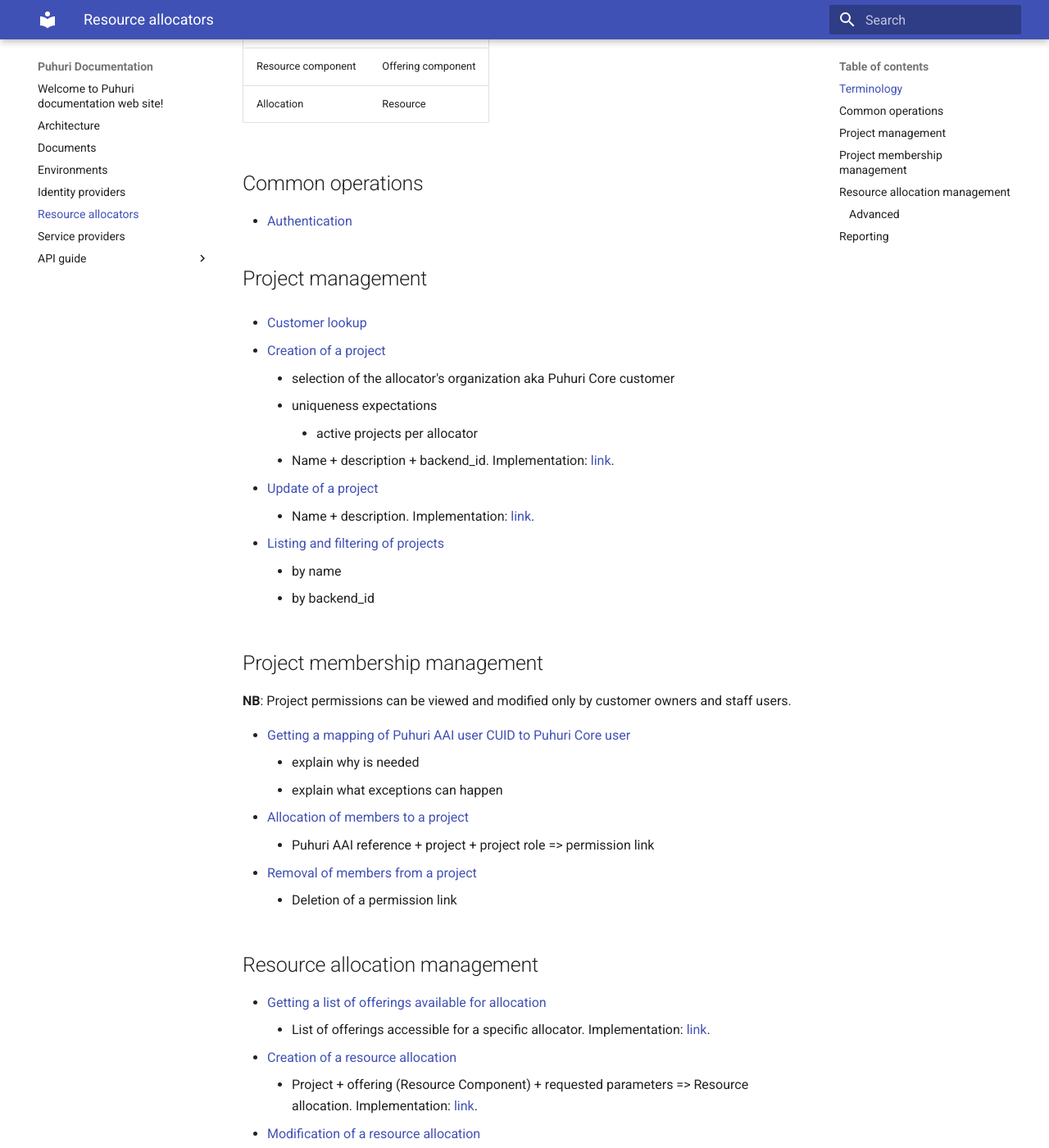
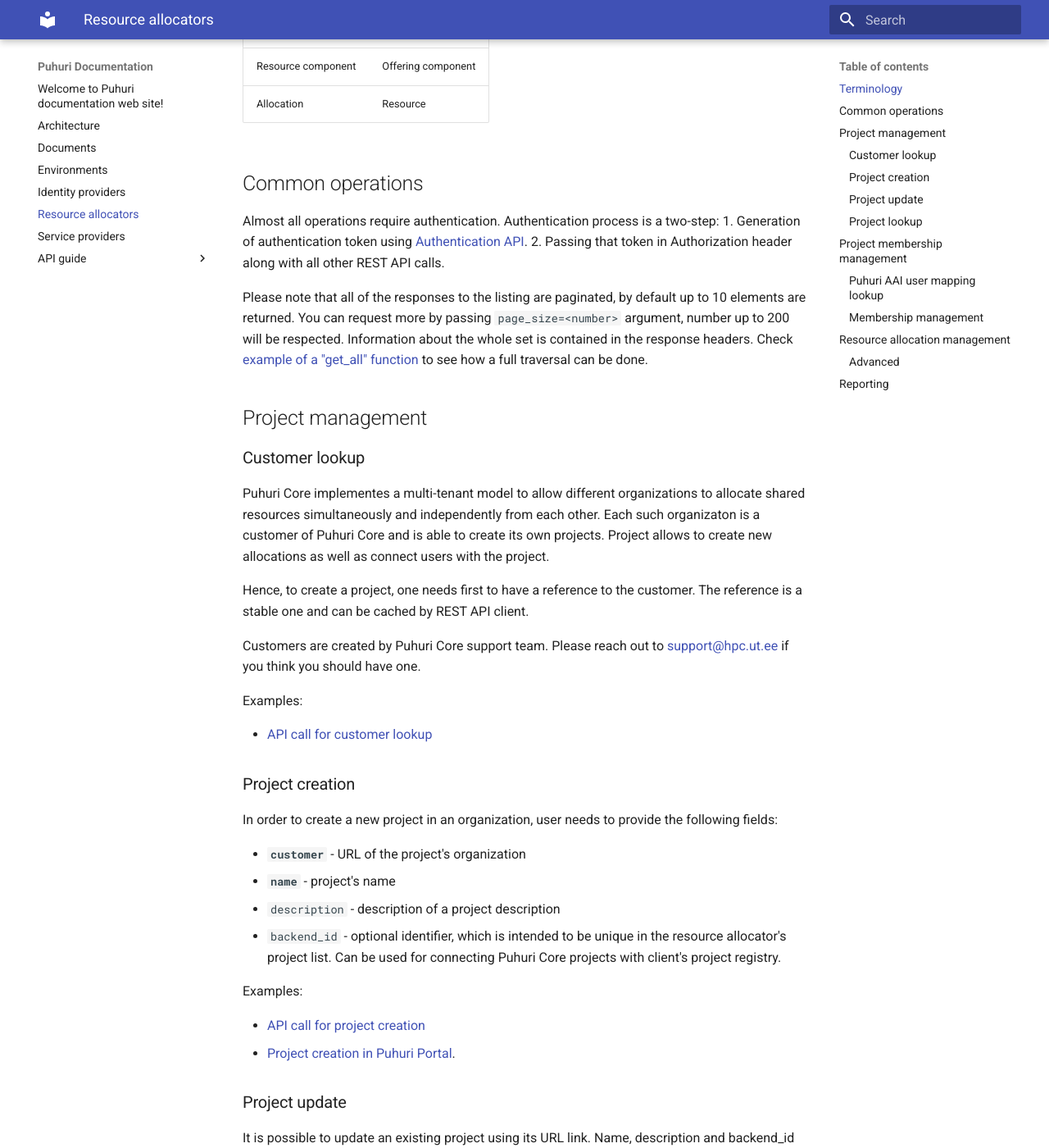
Before and after one commit to neicnordic/puhuri-web, an MkDocs documentation site: the page built from docs/resource-allocators.md, in a window 1280 px wide and 1400 px high, scrolled down 564 px. Shown: the whole window at 82% size. Built offline with MkDocs 1.6.1 and Material for MkDocs 9.7.7, drawn with Linux system fonts in a browser that asks for light colours; some of the changed text lies outside the part shown.

Commit message:
Extend and refactor documentation

```diff
--- a/docs/resource-allocators.md
+++ b/docs/resource-allocators.md
@@ -22,35 +22,121 @@ use a different naming than agreed in Puhuri. Below is a mapping to reduce confu
 
 ## Common operations
 
-- [Authentication](API guide/authentication.md)
+Almost all operations require authentication. Authentication process is a two-step:
+1. Generation of authentication token using [Authentication API](API guide/authentication.md).
+2. Passing that token in Authorization header along with all other REST API calls.
+
+Please note that all of the responses to the listing are paginated, by default up to 10 elements are returned.
+You can request more by passing `page_size=<number>` argument, number up to 200 will be respected. Information
+about the whole set is contained in the response headers. Check [example of a "get_all" function](https://github.com/waldur/ansible-waldur-module/blob/6679b6b8f9ca21099eb3a6cb97e846d3e8dd1249/waldur_client.py#L140)
+to see how a full traversal can be done.
 
 ## Project management
 
-- [Customer lookup](API guide/project.md#lookup-allocator-customers-available-to-a-user)
+### Customer lookup
+Puhuri Core implementes a multi-tenant model to allow different organizations to allocate shared resources simultaneously
+and independently from each other. Each such organizaton is a customer of Puhuri Core and is able to create its own
+projects. Project allows to create new allocations as well as connect users with the project.
 
-- [Creation of a project](API guide/project.md#create-a-new-project)
-    - selection of the allocator's organization aka Puhuri Core customer
-    - uniqueness expectations
-        - active projects per allocator
-    - Name + description + backend_id. Implementation: [link](https://github.com/waldur/waldur-mastermind/blob/7b2eba62e1e0dab945845f05030c7935e57f0d9c/src/waldur_mastermind/marketplace_remote/processors.py#L13).
+Hence, to create a project, one needs first to have a reference to the customer. The reference is a stable one and
+can be cached by REST API client.
 
-- [Update of a project](API guide/project.md#update-an-existing-project)
-    - Name + description. Implementation: [link](https://github.com/waldur/waldur-mastermind/blob/7b2eba62e1e0dab945845f05030c7935e57f0d9c/src/waldur_mastermind/marketplace_remote/processors.py#L13).
+Customers are created by Puhuri Core support team. Please reach out to [support@hpc.ut.ee](mailto:support@hpc.ut.ee)
+if you think you should have one.
 
-- [Listing and filtering of projects](API guide/project.md#list-projects-with-pissible-fintering)
-    - by name
-    - by backend_id
+Examples:
+
+- [API call for customer lookup](API guide/project.md#lookup-allocator-customers-available-to-a-user)
+
+
+### Project creation
+In order to create a new project in an organization, user needs to provide the following fields:
+
+- **`customer`** - URL of the project's organization
+- **`name`** - project's name
+- `description` - description of a project description
+- `backend_id` - optional identifier, which is intended to be unique in the resource allocator's project list. Can be
+  used for connecting Puhuri Core projects with client's project registry.
+
+Examples:
+
+- [API call for project creation](API guide/project.md#create-a-new-project)
+- [Project creation in Puhuri Portal](https://github.com/waldur/waldur-mastermind/blob/7b2eba62e1e0dab945845f05030c7935e57f0d9c/src/waldur_mastermind/marketplace_remote/processors.py#L13).
+
+### Project update
+
+It is possible to update an existing project using its URL link. Name, description and backend_id can be updated.
+
+Examples:
+
+- [API call for project update](API guide/project.md#update-an-existing-project)
+
+### Project lookup
+User can list projects and filter them using the following query parameters:
+
+- `name` - project's name (uses 'contains' logic for lookup)
+- `name_exact` - project's exact name
+- `description` - project's description
+- `backend_id` - project's backend id
+
+In case API user has access to more than one customer, extra filter by customer properties can be added:
+
+- `customer` - exact filter by customer UUID
+- `customer_name` - filter by partial match of the full name of a customer
+- `abbreviation` - filter by partial match of the abbreviation of a customer
+
+Examples:
+
+- [API call for listing  of projects](API guide/project.md#list-projects)
 
 ## Project membership management
-**NB**: Project permissions can be viewed and modified only by customer owners and staff users.
 
-- [Getting a mapping of Puhuri AAI user CUID to Puhuri Core user](API guide/project-permissions.md#getting-a-mapping-of-AAI-user-to-Core-user)
-    - explain why is needed
-    - explain what exceptions can happen
+### Puhuri AAI user mapping lookup
+
+Puhuri Core maintains its own set of user records. Project membership is essentially a link between a project and user,
+carrying also information about the role name.
+
+A mapping from the Puhuri AAI CUID is implemented as a separate call. Resource allocator is able to send the CUID,
+which would return a link to Puhuri Core user identity or error message, if this was not possible (e.g. CUID is
+incorrect or connection with Puhuri AAI user registry has failed).
+
+Examples:
+
+- [API call for getting a mapping of Puhuri AAI user CUID to Puhuri Core user](API guide/project-permissions.md#getting-a-mapping-of-AAI-user-to-Core-user)
+
+### Membership management
+
+Creating a membership for a user means creating a permission link.
+
+The list of fields for creation are:
+
+- `user` - a user's URL, looked up from a previous step
+- `project` - a URL of a project where the permission needs to be created.
+- `role` - a role of the user. 'member', 'admin' and 'manager' are supported. TODO: add reference to Puhuri terminology.
+
+Each permission has a unique URL. To remove the permission, REST API client needs to send a DELETE HTTP request
+to that URL.
+
+It is also possible to list available project permissions along with a various filters. User can list permissions for
+all project in her visibility range. To limit the permission set to a specific project
+or user, the following filters are supported:
+
+Possible query params for filtering:
+
+- `project` - a projects's UUID
+- `project_url` - a projects's URL
+- `user` - a user's UUID
+- `user_url` - a user's URL
+- `username` - a user's username (aka CUID)
+- `full_name` - a user's full name
+- `custome` - an organization's UUID
+- `role` - a role's name
+
+Examples:
 - [Allocation of members to a project](API guide/project-permissions.md#project-members-permissions-allocation)
-    - Puhuri AAI reference + project + project role => permission link
 - [Removal of members from a project](API guide/project-permissions.md#removal-of-members-from-a-project)
-    - Deletion of a permission link
+- [Listing project permissions](API guide/project-permissions.md#project-members-permissions-allocation)
+
 
 ## Resource allocation management
 
```
Also changed, not shown: docs/API guide/project-permissions.md (+1 -27 lines), docs/API guide/project.md (+0 -23 lines).
